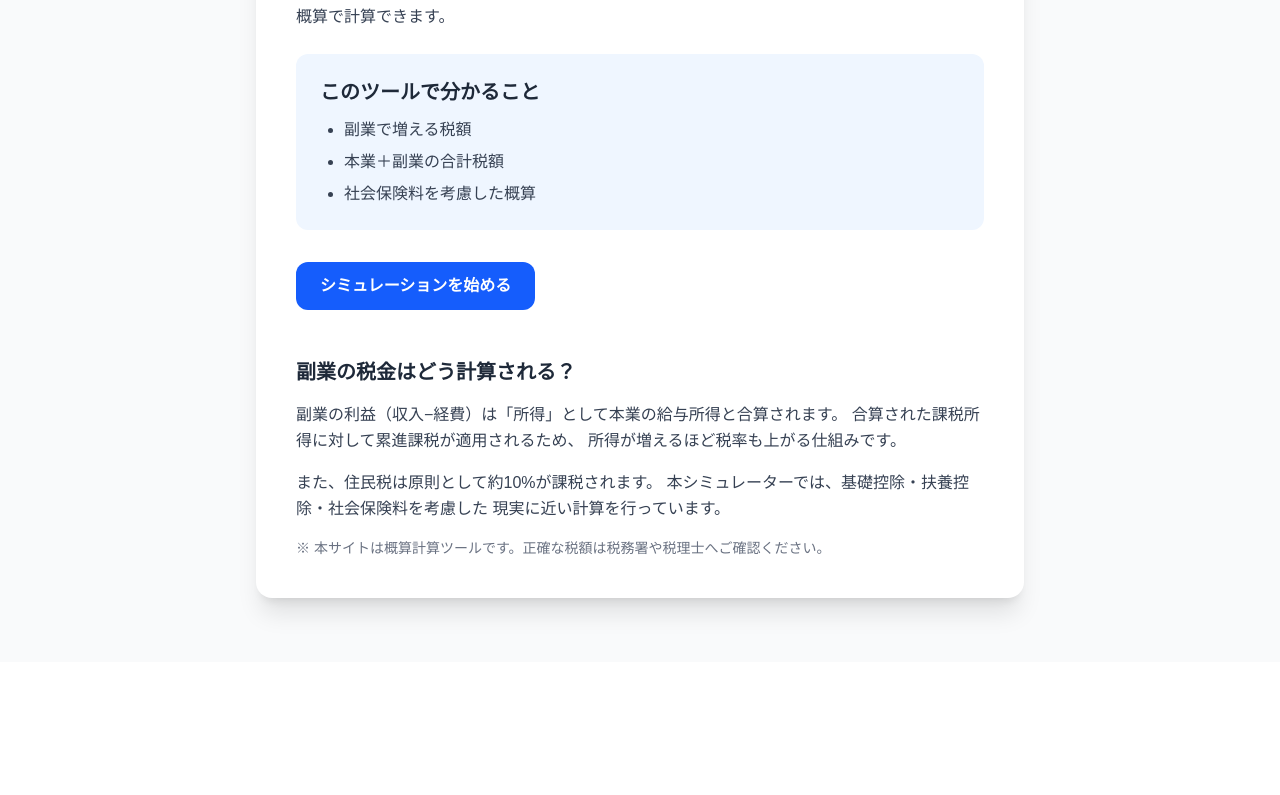
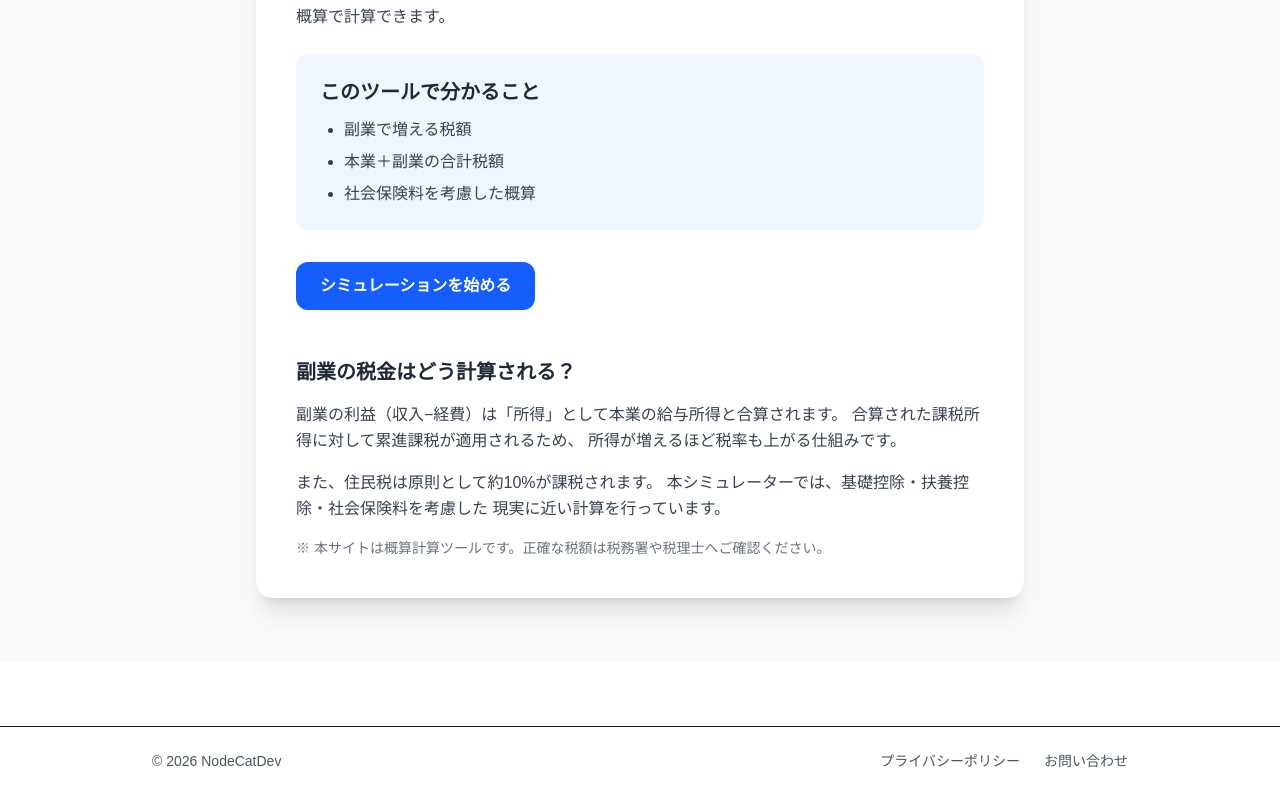
Before and after one commit to NodeCatDev/taxcalc, a Next.js app: page / in a window 1280 px wide. Shown: the part 212-1007 px from the top of the page. Before the commit the page ends 874 px from the top, so only its background shows below. Built offline with nearby package versions, Linux system fonts and the light colour scheme.

Commit message:
add global footer

```diff
--- a/src/app/layout.tsx
+++ b/src/app/layout.tsx
@@ -1,4 +1,5 @@
 import type { Metadata } from 'next'
+import Link from 'next/link'
 import './globals.css'
 
 export const metadata: Metadata = {
@@ -26,7 +27,29 @@ export default function RootLayout({
 }) {
   return (
     <html lang="ja">
-      <body>{children}</body>
+      <body className="flex flex-col min-h-screen bg-gray-50">
+
+        {/* メインコンテンツ */}
+        <div className="flex-grow">
+          {children}
+        </div>
+
+        {/* フッター */}
+        <footer className="bg-white border-t mt-16">
+          <div className="max-w-5xl mx-auto px-6 py-6 text-sm text-gray-600 flex justify-between items-center">
+            <div>© 2026 NodeCatDev</div>
+            <div className="space-x-6">
+              <Link href="/privacy" className="hover:text-black">
+                プライバシーポリシー
+              </Link>
+              <Link href="/contact" className="hover:text-black">
+                お問い合わせ
+              </Link>
+            </div>
+          </div>
+        </footer>
+
+      </body>
     </html>
   )
 }
```
